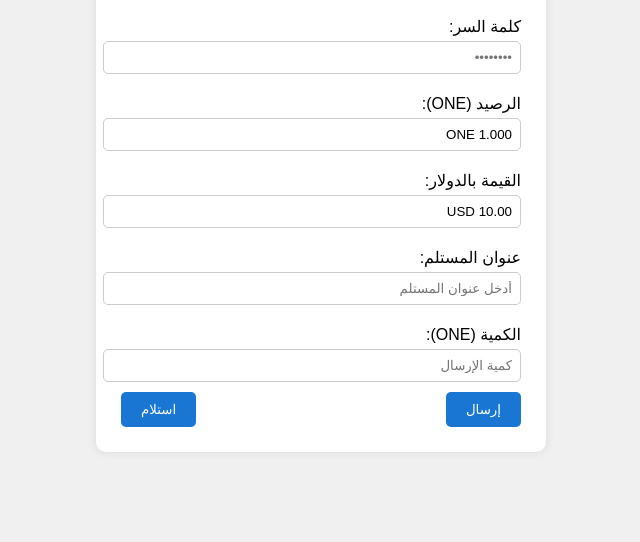
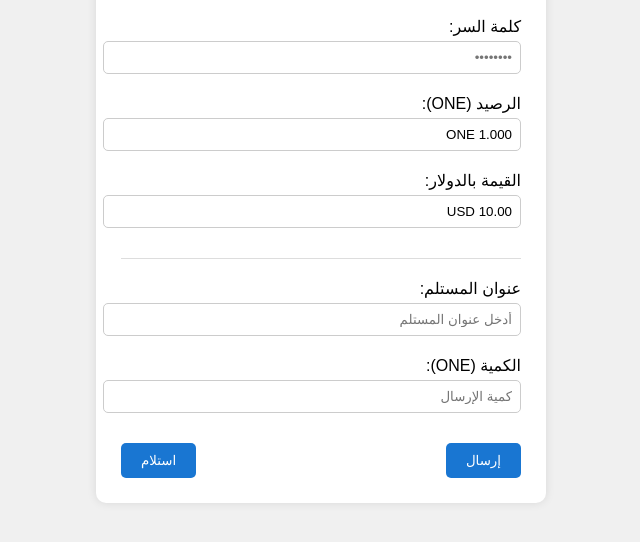
Before and after one commit to Onepans/Onecoin-Network, a plain HTML site: page index.html in a window 1280 px wide. Shown: the part 214-756 px from the top of the page, without its empty margins (319-959 px from the left). Drawn offline with Linux system fonts and the light colour scheme.

Commit message:
Update style.css

```diff
--- a/style.css
+++ b/style.css
@@ -35,9 +35,16 @@ h1 {
   border-radius: 5px;
 }
 
+.send-box {
+  margin-top: 20px;
+  padding-top: 10px;
+  border-top: 1px solid #ddd;
+}
+
 .buttons {
   display: flex;
   justify-content: space-between;
+  margin-top: 20px;
 }
 
 button {
@@ -48,3 +55,7 @@ button {
   border-radius: 5px;
   cursor: pointer;
 }
+
+button:hover {
+  background-color: #125a9c;
+}
```
